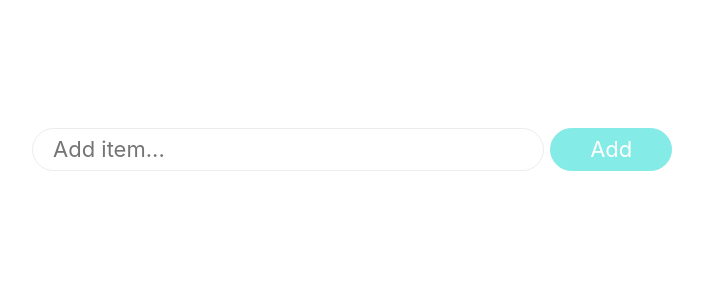
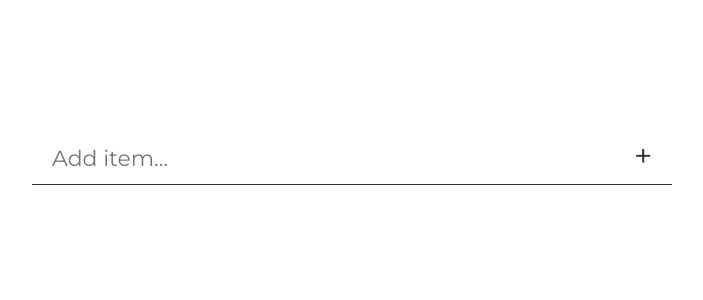
Before and after one commit to leonidasdeimantas/travel-items-ui, a React (Create React App) app: page / in a window 1280 px wide. Shown: the top 300 px of the page, without its empty margins (288-991 px from the left). Built offline with nearby package versions, Linux system fonts and the light colour scheme.

Commit message:
New desing

```diff
--- a/public/index.html
+++ b/public/index.html
@@ -12,6 +12,7 @@
   <!-- Bootstrap CSS -->
   <link rel="stylesheet" href="https://stackpath.bootstrapcdn.com/bootstrap/4.5.2/css/bootstrap.min.css"
     integrity="sha384-JcKb8q3iqJ61gNV9KGb8thSsNjpSL0n8PARn9HuZOnIxN0hoP+VmmDGMN5t9UJ0Z" crossorigin="anonymous">
+  <link href="https://fonts.googleapis.com/css2?family=Montserrat:ital,wght@0,400;0,500;0,600;0,800;0,900;1,400;1,500;1,600;1,800;1,900&display=swap" rel="stylesheet">
 </head>
 
 <body>
--- a/src/App.css
+++ b/src/App.css
@@ -1,16 +1,14 @@
 /* Global Variables */
 :root {
-  --back_color: white;
-  --font_color: #808080;
-  --bord_color: #ececec;
-  --hove_color: #fafafa;
-  --bord_color_d: #888888;
+  --back_color:  #ffffff;
+  --bord_color: #313131;
+  --main_button_font_size: calc(16px + 2vmin);
   --entry_font_size: calc(14px + 1vmin);
-  --main_font_size: calc(8px + 1vmin);
-  --medium_font_size: calc(6px + 1vmin);
-  --small_font_size: calc(4px + 1vmin);
-  --entry_border_radius: calc(30px + 1vmin);
-  --list_border_radius: calc(10px + 1vmin);
+  --main_font_size: calc(9px + 1vmin);
+  --medium_font_size: calc(7px + 1vmin);
+  --small_font_size: calc(5px + 1vmin);
+  --entry_border_radius: calc(0);
+  --list_border_radius: calc(0);
 }
 
 @media (max-width: 1200px) {
@@ -40,7 +38,6 @@ body {
   min-height: 100vh;
   display: block;
   font-size: var(--main_font_size);
-  color: var(--font_color);
 }
 
 .MainItemBox {
@@ -63,17 +60,24 @@ body {
   }
 }
 
+.ItemEnterForm {
+  display: flex;
+  flex-direction: row;
+  border-bottom: 1px solid var(--bord_color);
+}
+
 .ItemEnterInput {
   -webkit-appearance: none;
   -moz-appearance: none;
   appearance: none;
-  width: 80%;
-  border: 1px solid var(--bord_color);
-  border-radius: var(--entry_border_radius);
-  -moz-border-radius: var(--entry_border_radius);
-  -webkit-border-radius: var(--entry_border_radius);
-  padding: 4px 10px 4px 20px;
+  background-color: transparent;
+  color: var(--bord_color);
+  border: none;
+  padding: 4px 10px 0px 20px;
   font-size: var(--entry_font_size);
+  font-family: 'Montserrat', sans-serif;
+  font-weight: 400;
+  flex: 1;
 }
 
 .ItemEnterInput:focus {
@@ -81,18 +85,17 @@ body {
 }
 
 .ItemEnterButton {
-  width: 19%;
-  border: 1px solid rgb(133, 235, 230);
-  background-color: rgb(133, 235, 230);
-  border-radius:50px;
-  -moz-border-radius:50px;
-  -webkit-border-radius:50px;
+  width: 9%;
+  border: none;
+  background-color: transparent;
   padding: 4px 0px 4px 0px;
   text-align: center;
-  margin-left: 1%;
+  margin-left: 0;
   /*margin-right: 1%;*/
-  font-size: var(--entry_font_size);
-  color: white;
+  font-size: var(--main_button_font_size);
+  font-family: 'Montserrat', sans-serif;
+  font-weight: 400;
+  color: var(--bord_color);
   opacity: 1;
   transition: 0.2s;
 }
@@ -107,12 +110,11 @@ body {
 
 .ItemListContainer {
   margin-top: 20px;
-  border: 1px solid var(--bord_color);
-  border-radius: var(--list_border_radius);
-  -moz-border-radius: var(--list_border_radius);
-  -webkit-border-radius: var(--list_border_radius);
+  border: none;
   padding-top: 5px;
   padding-bottom: 10px;
+  display: flex;
+  flex-direction: column;
 }
 
 .ItemContainer {
@@ -120,27 +122,50 @@ body {
   padding-bottom: 3px;
   padding-left: 20px;
   padding-right: 20px;
-  transition: 0.4s;
 }
 
 @media (min-width: 1000px) {
   .ItemContainer:hover {
     word-wrap: break-word;
-    background-color: var(--hove_color);
+    background-color: rgb(248, 248, 248);
   }
+}
+
+.ItemPropertiesContainer {
+  padding-top: 1px;
+  padding-bottom: 5px;
 }
 
 .ItemMainText {
   overflow: hidden;
   text-overflow: ellipsis;
   width: auto;
+  font-family: 'Montserrat', sans-serif;
+  font-weight: 400;
+  font-size: var(--main_font_size);
+  padding-top: 3px;
 }
+
+.ItemPropertiesText {
+  font-family: 'Montserrat', sans-serif;
+  font-weight: 800;
+  font-size: var(--small_font_size);
+  margin-right: 10px;
+  margin-bottom: 0;
+}
+
+@media (max-width: 768px) {
+  .ItemPropertiesText {
+    display: none;
+  }
+}
+
 
 .ItemCompleteButton {
   background: transparent;
   border-radius: 100%;
   box-shadow: inset 0px 0px 0px 3px white;
-  border: 1px solid rgb(133, 235, 230);
+  border: 1px solid var(--bord_color);
   margin: 0;
   position: absolute;
   top: 50%;
@@ -157,7 +182,7 @@ body {
 }
 
 .ItemCompleteButton:hover {
-  background: rgb(133, 235, 230);
+  background: var(--bord_color);
   opacity: 0.3;
 }
 
@@ -168,15 +193,24 @@ body {
   }
 }
 
+.ItemPropertiesItem {
+  display: flex;
+  flex-direction: row;
+}
+
 .ItemNoAsignee {
   font-style: italic;
   font-size: var(--small_font_size);
+  font-family: 'Montserrat', sans-serif;
+  font-weight: 400;
   color: #dddddd;
   margin-bottom: 0;
 }
 
 .ItemAsignee {
-  font-size: var(--medium_font_size);
+  font-size: var(--small_font_size);
+  font-family: 'Montserrat', sans-serif;
+  font-weight: 500;
   color: rgb(120, 216, 211);
   overflow: hidden;
   text-overflow: ellipsis;
@@ -186,12 +220,14 @@ body {
   -webkit-appearance: none;
   -moz-appearance: none;
   appearance: none;
-  width: 40%;
+  width: 60%;
   background: transparent;
   border: none;
-  padding: 0 5px 2px 0;
+  padding: 0 5px 0 0;
   margin: 0 0 0 0;
-  font-size: var(--medium_font_size);
+  font-size: var(--small_font_size);
+  font-family: 'Montserrat', sans-serif;
+  font-weight: 400;
 }
 
 .ItemAsigneeInput:focus {
@@ -200,7 +236,7 @@ body {
 
 .ItemAsigneeButton {
   width: 30px;
-  padding: 0 0 2px 0;
+  padding: 0;
   margin-left: 1%;
   border: none;
   background-color: #dddddd;
@@ -209,7 +245,9 @@ body {
   -webkit-border-radius:50px;
   text-align: center;
   /*margin-right: 1%;*/
-  font-size: var(--medium_font_size);
+  font-size: var(--small_font_size);
+  font-family: 'Montserrat', sans-serif;
+  font-weight: 400;
   color: white;
   opacity: 1;
   transition: 0.2s;
@@ -217,7 +255,7 @@ body {
 
 .ItemAsigneeButtonX {
   width: 30px;
-  padding: 0 0 2px 0;
+  padding: 0;
   margin-left: 3px;
   border: none;
   background-color: #f0d9d9;
@@ -226,7 +264,9 @@ body {
   -webkit-border-radius:50px;
   text-align: center;
   /*margin-right: 1%;*/
-  font-size: var(--medium_font_size);
+  font-size: var(--small_font_size);
+  font-family: 'Montserrat', sans-serif;
+  font-weight: 400;
   color: white;
   opacity: 1;
   transition: 0.2s;
--- a/src/components/Item.js
+++ b/src/components/Item.js
@@ -35,8 +35,9 @@ class Item extends React.Component  {
     if(event.keyCode === 27) this.handleButtonX()
   }
 
-  handleButtonX() {
+  handleButtonX(id) {
     this.setState({ typing: false })
+    if (id) this.props.handleAsignee(id, "")
     this.props.handleClick(-1);
   }
 
@@ -57,16 +58,14 @@ class Item extends React.Component  {
 
   render() {
     const completedStyle = {
-      fontStyle: "italic",
       color: "#cdcdcd",
       textDecoration: "line-through"
     }
     const completedStyleAsignee = {
-      fontStyle: "italic",
       color: "#dddddd",
     }
     const completedStyleButton = {
-      background: "rgb(133, 235, 230)"
+      background: "var(--bord_color)"
     }
     const zeroPaddingStyle = {
       padding: "0"
@@ -96,13 +95,17 @@ class Item extends React.Component  {
             {this.props.item.text}
           </div>
 
-          {/* Asignee field */}
+          {/* Properties field */}
+          <div className="ItemPropertiesContainer row">
+            <div className="ItemPropertiesItem col-8">
+              <p className="ItemPropertiesText" style={this.props.item.completed ? completedStyleAsignee: null}>Asignee:</p>
+
               <div
                 className="ItemAsignee"
                 style={this.props.item.completed ? completedStyleAsignee: null}
                 onMouseDown={() => this.handleClick(this.props.item.id, this.props.item.completed, clicked)}
               >
-            {!clicked && (this.props.item.asignee ? this.props.item.asignee : !this.props.item.completed ? <p className="ItemNoAsignee">Click to assign</p> : null)}
+                {!clicked && (this.props.item.asignee ? this.props.item.asignee : !this.props.item.completed ? <p className="ItemNoAsignee">Click to assign</p> : <p className="ItemNoAsignee">None</p>)}
                 {
                   clicked &&
                   <span>
@@ -117,10 +120,19 @@ class Item extends React.Component  {
                         autoFocus
                       />
                       <input type="submit" className="ItemAsigneeButton" value="✓"/>
-                  <button type="button" className="ItemAsigneeButtonX" onClick={() => this.handleButtonX()}>✕</button>
+                      <button type="button" className="ItemAsigneeButtonX" onClick={() => this.handleButtonX(this.props.item.id)}>✕</button>
                     </form>
                   </span>
                 }
+              </div>
+
+            </div>
+
+            <div className="ItemPropertiesItem col-4">
+              <p className="ItemPropertiesText" style={this.props.item.completed ? completedStyleAsignee: null}>Price:</p>
+            </div>
+
+
           </div>
         </div>
       </div>
--- a/src/components/ItemEnter.js
+++ b/src/components/ItemEnter.js
@@ -16,9 +16,9 @@ class ItemEnter extends React.Component  {
   render() {
     return (
       <div>
-        <form onSubmit={e => this.handleButton(e)}>
+        <form className="ItemEnterForm" onSubmit={e => this.handleButton(e)}>
           <input id="ItemEnterInputID" type="textbox" className="ItemEnterInput" placeholder="Add item..." ref={this.msgRef} autoFocus/>
-          <input type="submit" className="ItemEnterButton" value="Add"/>
+          <input type="submit" className="ItemEnterButton" value="+"/>
         </form>
       </div>
     );
```
Lines whose indentation alone changed are shown as unchanged.
